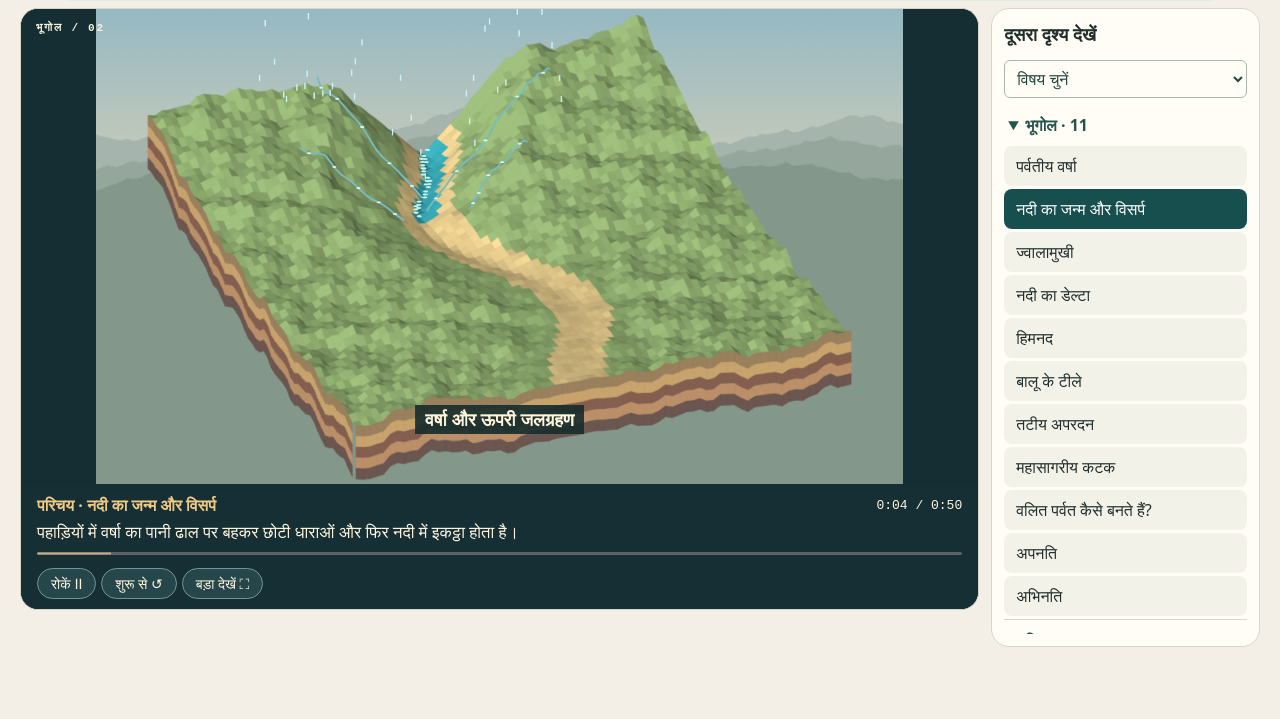
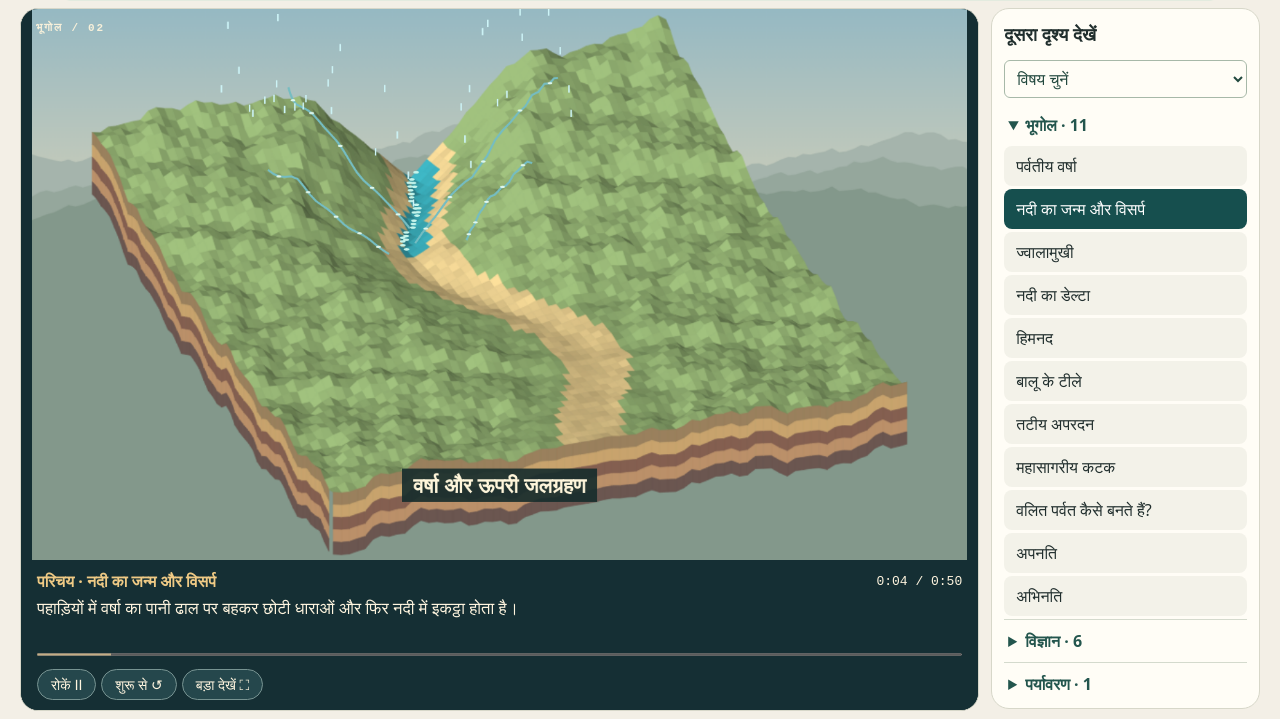
Before and after one commit to genclassessupport-creator/genclasses.github.io, a plain HTML site: page learn/atlas/index.html in a window 1280 px wide. Shown: the part 81-800 px from the top of the page. Drawn offline with Linux system fonts and the light colour scheme; animation ran at ten frames a second.

Commit message:
Fit the Visual Atlas player within one laptop screen
Size the scene from the screen space left below the fixed nav and the
section heading, so the picture, subtitle and controls show without
scrolling. Hide the duplicate atlas header when embedded, land the
Visual Atlas link just below the nav, and keep the full-page atlas and
mobile layouts fitting as before.

Co-Authored-By: Claude Opus 5.5 <noreply@anthropic.com>

```diff
--- a/learn/atlas/atlas.css
+++ b/learn/atlas/atlas.css
@@ -19,5 +19,9 @@ main{display:block;max-width:1450px}.viewer{background:#152f34}.stage{overflow:h
  .film-controls{padding:9px 16px 10px}
  .film-controls p{font-size:clamp(16px,1.3vw,20px);margin:3px 0 6px;min-height:0}
  .viewer:fullscreen .stage canvas{height:calc(100svh - 165px);max-height:none}
+ .film-controls p{min-height:3em}
+ main{padding-bottom:8px}
+ .embedded header{display:none}
+ .embedded #edition{margin-top:0}
 }
 #subject-picker{width:100%;padding:6px 8px;margin-bottom:6px;font:inherit;border:1px solid #a7b8a8;border-radius:6px;color:#22483e;background:#fffdf6}
--- a/learn/atlas/atlas.js
+++ b/learn/atlas/atlas.js
@@ -130,10 +130,28 @@ $('#expand').onclick=async()=>{
 canvas.width=1350;canvas.height=795;refreshEditions();select(1);setInterval(()=>{if(refreshEditions())render()},15000);
 let last=0,visible=true;new IntersectionObserver(([entry])=>visible=entry.isIntersecting).observe(canvas);
 function frame(now){if(running&&visible&&!document.hidden&&now-last>=32){time+=Math.min((now-last)/1000,.08);last=now;if(time>=50)select(n===1?18:n===18?2:n===17?(topics.length>19?19:0):(n+1)%topics.length);else {draw();updateFilm()}}requestAnimationFrame(frame)}requestAnimationFrame(frame);
+// Keep the whole player (picture + subtitle + buttons) inside one screen on laptops/desktops.
+function fitStage(){
+ const topicsBox=$('#topics');
+ if(innerWidth<820||document.fullscreenElement){canvas.style.height='';topicsBox.style.maxHeight='';return}
+ const raw=getComputedStyle(document.documentElement).getPropertyValue('--screen').trim();
+ const screen=raw.endsWith('px')?parseFloat(raw):innerHeight;
+ const viewer=$('.viewer').getBoundingClientRect(),pic=canvas.getBoundingClientRect();
+ const below=parseFloat(getComputedStyle($('main')).paddingBottom)||0;
+ const overhead=viewer.bottom+scrollY-pic.height+below;
+ const h=Math.round(Math.max(150,Math.min(screen-overhead,pic.width*53/90)));
+ if(Math.abs(h-pic.height)>1)canvas.style.height=h+'px';
+ const v=$('.viewer').getBoundingClientRect(),t=topicsBox.getBoundingClientRect();
+ topicsBox.style.maxHeight=Math.max(140,Math.floor(v.bottom-t.top-14))+'px';
+}
+addEventListener('resize',fitStage);document.addEventListener('fullscreenchange',fitStage);
+new ResizeObserver(fitStage).observe($('.film-controls'));
+if(window.parent!==window)document.documentElement.classList.add('embedded');
+fitStage();
 if(window.parent!==window){
   new ResizeObserver(()=>parent.postMessage({atlasHeight:document.body.getBoundingClientRect().height},location.origin)).observe(document.body);
   window.addEventListener('message',event=>{
-    if(event.origin===location.origin&&event.source===parent&&Number.isFinite(event.data?.hostHeight))document.documentElement.style.setProperty('--screen',event.data.hostHeight+'px');
+    if(event.origin===location.origin&&event.source===parent&&Number.isFinite(event.data?.hostHeight)){document.documentElement.style.setProperty('--screen',event.data.hostHeight+'px');fitStage()}
     if(event.origin===location.origin&&event.source===parent&&['hi','en'].includes(event.data?.atlasLang)){
       hi=event.data.atlasLang==='hi';render();
     }
```
Also changed, not shown: index.html (+5 -2 lines).
